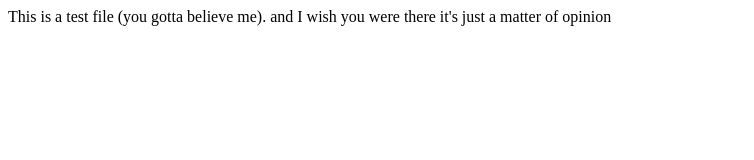
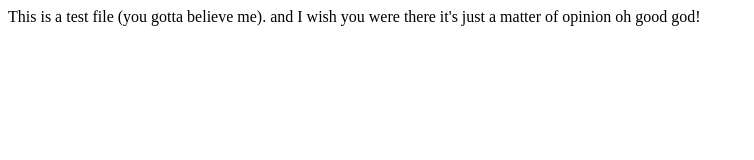
Before and after one commit to danieljamesphoto/gitTest, a plain HTML site: page index.html in a window 1280 px wide. Shown: the whole page, without its empty margins (0-754 px from the left). Drawn offline with Linux system fonts and the light colour scheme.

Commit message:
Update index.html
More

```diff
--- a/index.html
+++ b/index.html
@@ -8,5 +8,6 @@
     This is a test file (you gotta believe me).
     and I wish you were there
     it's just a matter of opinion
+    oh good god!
 </body>
 </html>
```
